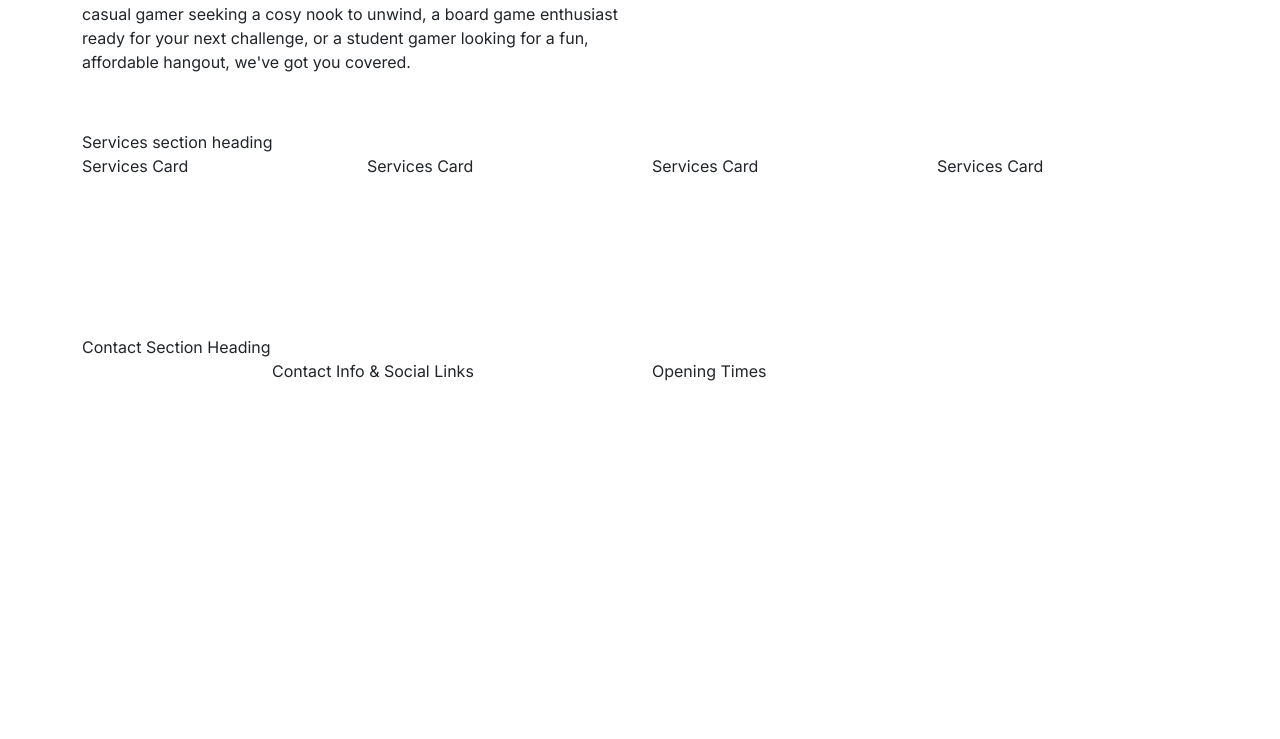
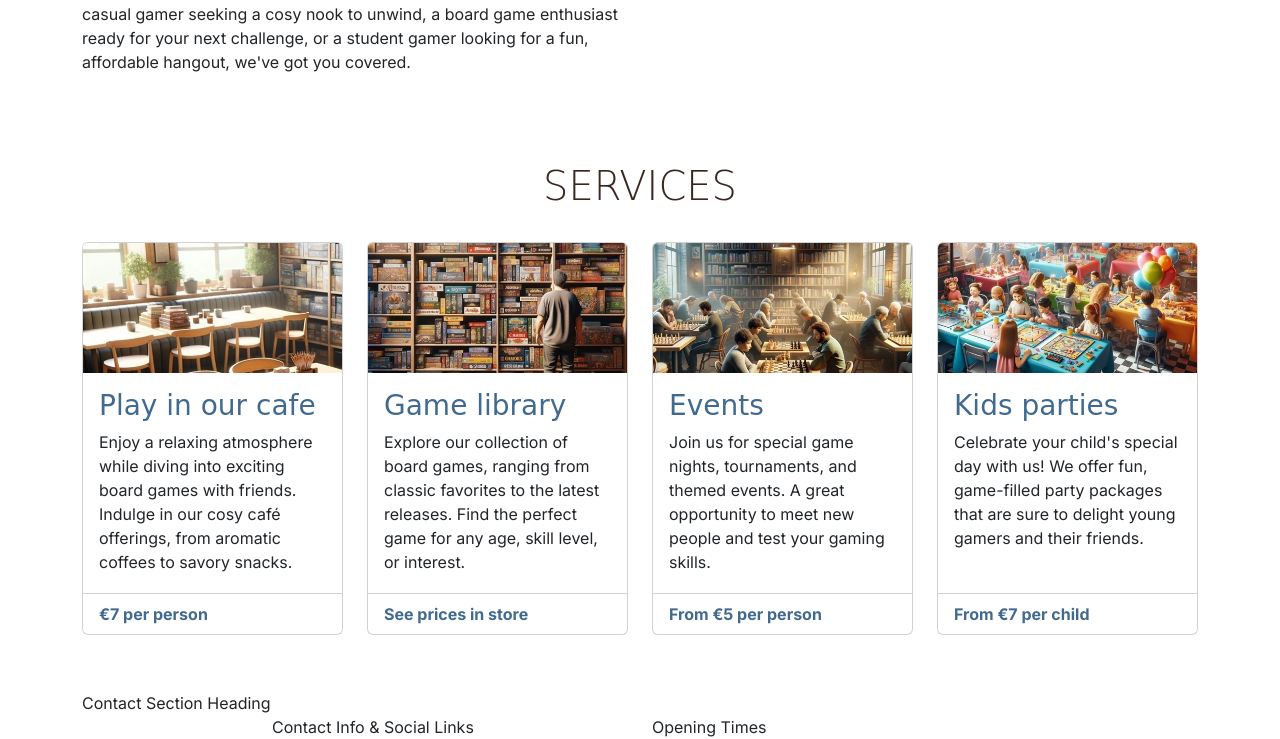
Before and after one commit to daisy21000/boardwalk-games, a plain HTML site: page index.html in a window 1280 px wide. Shown: the part 417-1156 px from the top of the page. Before the commit the page ends 800 px from the top, so only its background shows below. Drawn offline with nearby package versions, Linux system fonts and the light colour scheme; a web font is replaced by a local one.

Commit message:
Add HTML and styles for service section

```diff
--- a/assets/css/style.css
+++ b/assets/css/style.css
@@ -20,7 +20,15 @@ h2,
 h3 {
     font-family: var(--seconday-font);
     color: var(--primary-color);
+}
+
+h1,
+h2 {
     text-transform: uppercase;
+}
+
+h2 {
+    margin-bottom: 2rem;
 }
 
 .sub-heading-color {
@@ -46,6 +54,17 @@ h3 {
     font-family: var(--seconday-font);
 }
 
+/* Services */
+#services .card-footer {
+    font-weight: bold;
+    color: var(--highlight-color);
+    background-color: transparent;
+}
+
+#services .card {
+    margin-bottom: 1.5rem;
+}
+
 /* grid visualisation CSS for testing */
 
 /* .container,
@@ -57,3 +76,41 @@ h3 {
     border: 2px solid white;
     background-color: lightgray;
 } */
+
+/* Media Queries */
+
+/* Medium - 768px and up */
+@media screen and (min-width: 786px) {
+    /* Services */
+    #services .card-body {
+        /* Make all cards the same height */
+        min-height: 192px;
+    }
+}
+
+/* Large - 992px and up */
+@media screen and (min-width: 992px) {
+    /* Services */
+    #services .card-body {
+        /* Make all cards the same height */
+        min-height: auto;
+    }
+}
+
+/* Extra Large - 1200px and up */
+@media screen and (min-width: 1200px) {
+    /* Services */
+    #services .card-body {
+        /* Make all cards the same height */
+        min-height: 220px;
+    }
+}
+
+/* XX Large - 1400px and up */
+@media screen and (min-width: 1400px) {
+    /* Services */
+    #services .card-body {
+        /* Make all cards the same height */
+        min-height: 195px;
+    }
+}
--- a/index.html
+++ b/index.html
@@ -122,13 +122,79 @@
     <!-- Main holds all key sections of page - not part of the grid -->
     <main>
         <!-- Services Section -->
-        <section class="container">
+        <section id="services" class="container section">
             <div class="row">
-                <div class="col-12">Services section heading</div>
-                <div class="col-12 col-md-6 col-xl-3">Services Card</div>
-                <div class="col-12 col-md-6 col-xl-3">Services Card</div>
-                <div class="col-12 col-md-6 col-xl-3">Services Card</div>
-                <div class="col-12 col-md-6 col-xl-3">Services Card</div>
+                <div class="col-12 text-center">
+                    <h2 class="display-6">Services</h2>
+                </div>
+                <div class="col-12 col-md-6 col-xl-3">
+                    <div class="card">
+                        <img src="assets/images/services-1.webp" class="card-img-top"
+                            alt="Boardwalk games cafe table by a window, stacks of boardgames can be seen on the table">
+                        <div class="card-body">
+                            <h3 class="card-title sub-heading-color">Play in our cafe</h3>
+                            <p class="card-text">
+                                Enjoy a relaxing atmosphere while diving into exciting board
+                                games with friends. Indulge in our cosy café offerings, from
+                                aromatic coffees to savory snacks.
+                            </p>
+                        </div>
+                        <div class="card-footer">
+                            <p class="mb-0">€7 per person</p>
+                        </div>
+                    </div>
+                </div>
+                <div class="col-12 col-md-6 col-xl-3">
+                    <div class="card">
+                        <img src="assets/images/services-2.webp" class="card-img-top"
+                            alt="Board games stacked in bookshelves, a man can be seen browsing the shelves" />
+                        <div class="card-body">
+                            <!-- bootstrap cards come as h5 by default, changed to h3 to fit project heading hierarchy -->
+                            <h3 class="card-title sub-heading-color">Game library</h3>
+                            <p class="card-text">
+                                Explore our collection of board games, ranging from classic
+                                favorites to the latest releases. Find the perfect game for
+                                any age, skill level, or interest.
+                            </p>
+                        </div>
+                        <div class="card-footer">
+                            <p class="mb-0">See prices in store</p>
+                        </div>
+                    </div>
+                </div>
+                <div class="col-12 col-md-6 col-xl-3">
+                    <div class="card">
+                        <img src="assets/images/services-3.webp" class="card-img-top">
+                        <div class="card-body">
+                            <h3 class="card-title sub-heading-color">Events</h3>
+                            <p class="card-text">
+                                Join us for special game nights, tournaments, and themed
+                                events. A great opportunity to meet new people and test your
+                                gaming skills.
+                            </p>
+                        </div>
+                        <div class="card-footer">
+                            <p class="mb-0">From €5 per person</p>
+                        </div>
+                    </div>
+                </div>
+                <div class="col-12 col-md-6 col-xl-3">
+                    <div class="card">
+                        <img src="assets/images/services-4.webp" class="card-img-top"
+                            alt="A kids party being held at Boardwalk Games">
+                        <div class="card-body">
+                            <h3 class="card-title sub-heading-color">Kids parties</h3>
+                            <p class="card-text">
+                                Celebrate your child's special day with us! We offer fun,
+                                game-filled party packages that are sure to delight young
+                                gamers and their friends.
+                            </p>
+                        </div>
+                        <div class="card-footer">
+                            <p class="mb-0">From €7 per child</p>
+                        </div>
+                    </div>
+                </div>
             </div>
         </section>
     </main>
```
